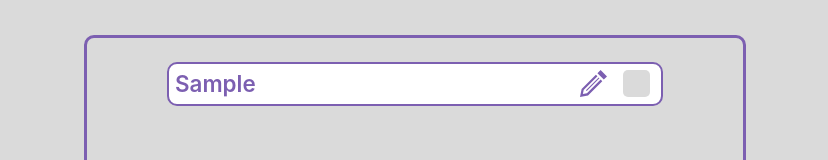
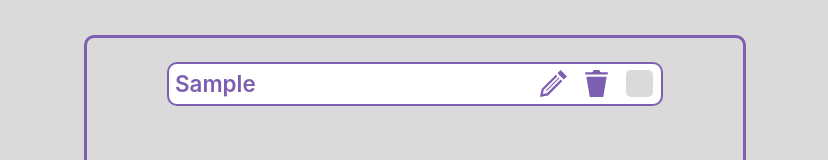
Before and after one commit to charlierdm/redux-TODO-app, a React (Create React App) app: page / in a window 1280 px wide. Both pictures are taken after typing "Sample" into the empty fields and a click on the button "Add Todo". Shown: the part 208-368 px from the top of the page, without its empty margins (225-1053 px from the left). Built offline with nearby package versions, Linux system fonts and the light colour scheme.

Commit message:
delete bin added

```diff
--- a/src/components/Todo.js
+++ b/src/components/Todo.js
@@ -10,6 +10,7 @@ const Todo = ({text, id, completed}) => {
       {text}
       <div className='SvgCheckboxWrapper'>
         <img src='/edit.svg' alt='edit pencil' />
+        <img src='delete.svg' alt='delete bin' />
         <label className='CheckContainer'>
           <input
             type='checkbox'
```
Also changed, not shown: public/delete.svg (added).
